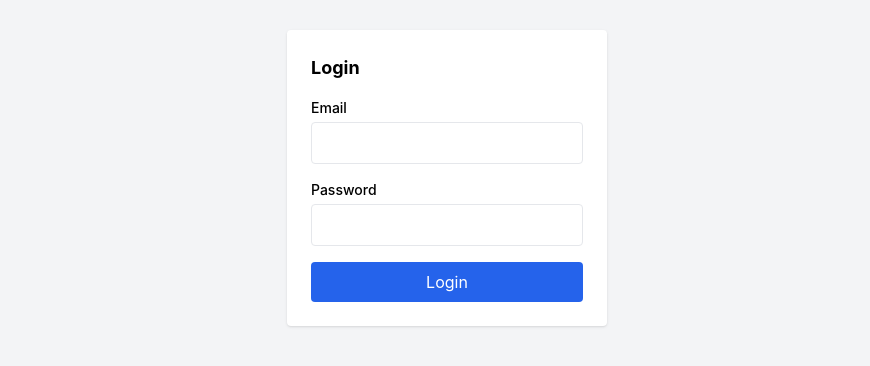
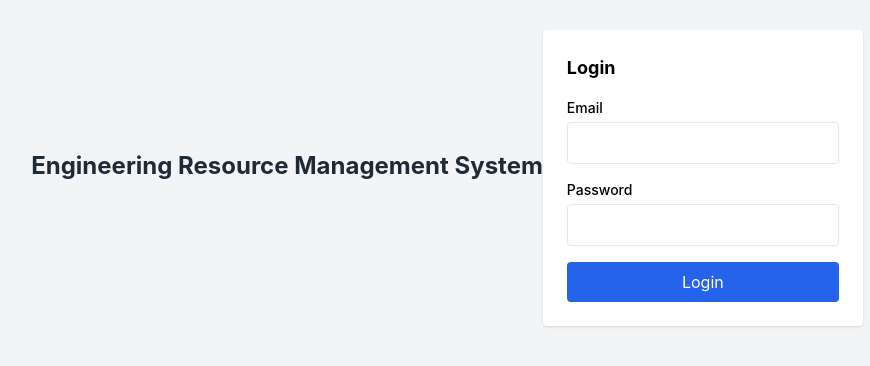
Before and after one commit to kevinfrankle15/Engineering-Resource-Management-System-, a React (Create React App) app in the folder Frontend/: page / in a window 1280 px wide. Shown: the part 222-588 px from the top of the page, without its empty margins (193-1063 px from the left). Built offline with nearby package versions, Linux system fonts and the light colour scheme.

Commit message:
login-ui

```diff
--- a/Frontend/public/index.html
+++ b/Frontend/public/index.html
@@ -2,12 +2,12 @@
 <html lang="en">
   <head>
     <meta charset="utf-8" />
-    <link rel="icon" href="%PUBLIC_URL%/favicon.ico" />
+    <!-- <link rel="icon" href="%PUBLIC_URL%/favicon.ico" /> -->
     <meta name="viewport" content="width=device-width, initial-scale=1" />
     <meta name="theme-color" content="#000000" />
     <meta
       name="description"
-      content="Web site created using create-react-app"
+      content="role-based Engineering Resource Management System for teams and managers"
     />
     <link rel="apple-touch-icon" href="%PUBLIC_URL%/logo192.png" />
     <!--
@@ -24,7 +24,7 @@
       work correctly both with client-side routing and a non-root public URL.
       Learn how to configure a non-root public URL by running `npm run build`.
     -->
-    <title>React App</title>
+    <title>Engineering Resource Management System</title>
   </head>
   <body>
     <noscript>You need to enable JavaScript to run this app.</noscript>
--- a/Frontend/src/pages/Login.tsx
+++ b/Frontend/src/pages/Login.tsx
@@ -36,6 +36,9 @@ export default function Login() {
 
   return (
     <div className="min-h-screen flex items-center justify-center bg-gray-100">
+      <h1 className="text-2xl font-bold mb-6 text-gray-800">
+    Engineering Resource Management System
+  </h1>
       <form onSubmit={handleLogin} className="bg-white shadow p-6 rounded w-80">
         <h1 className="text-lg font-bold mb-4">Login</h1>
 
```
